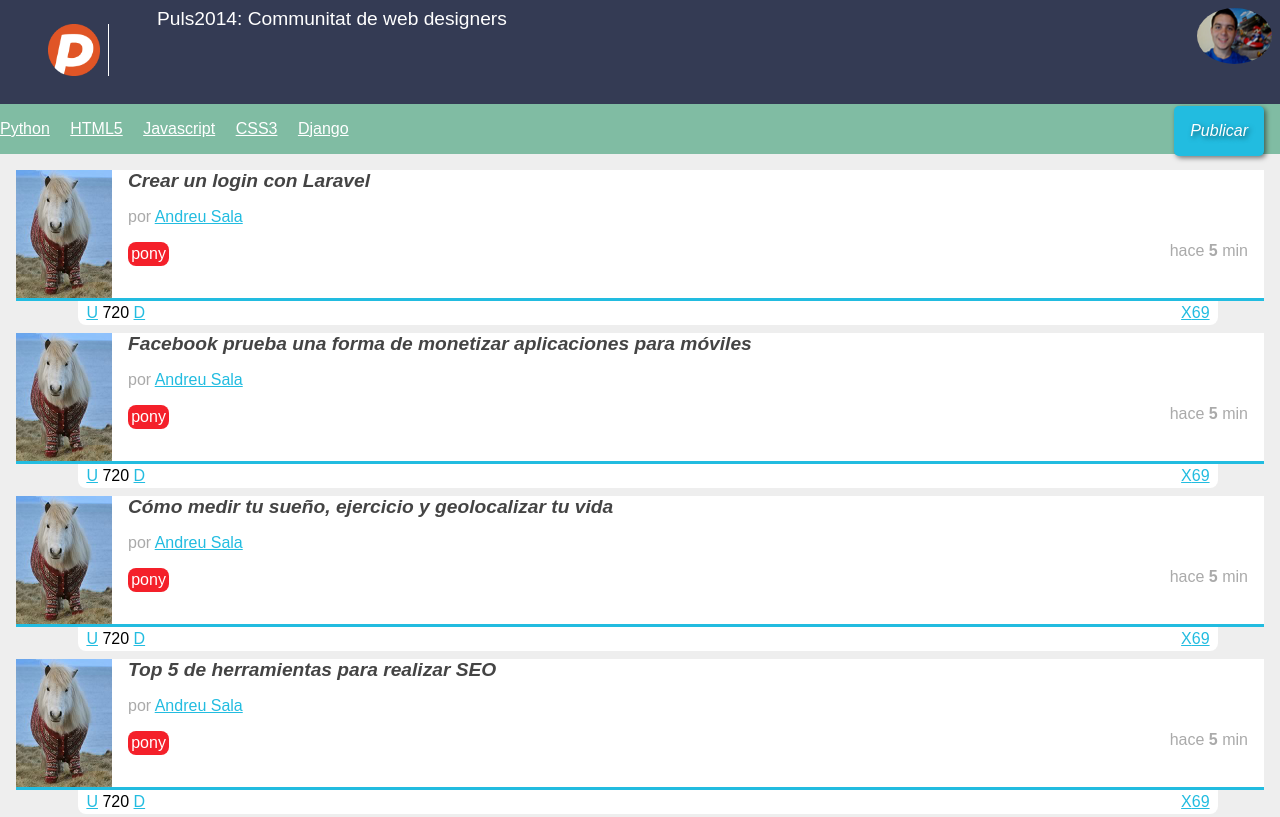
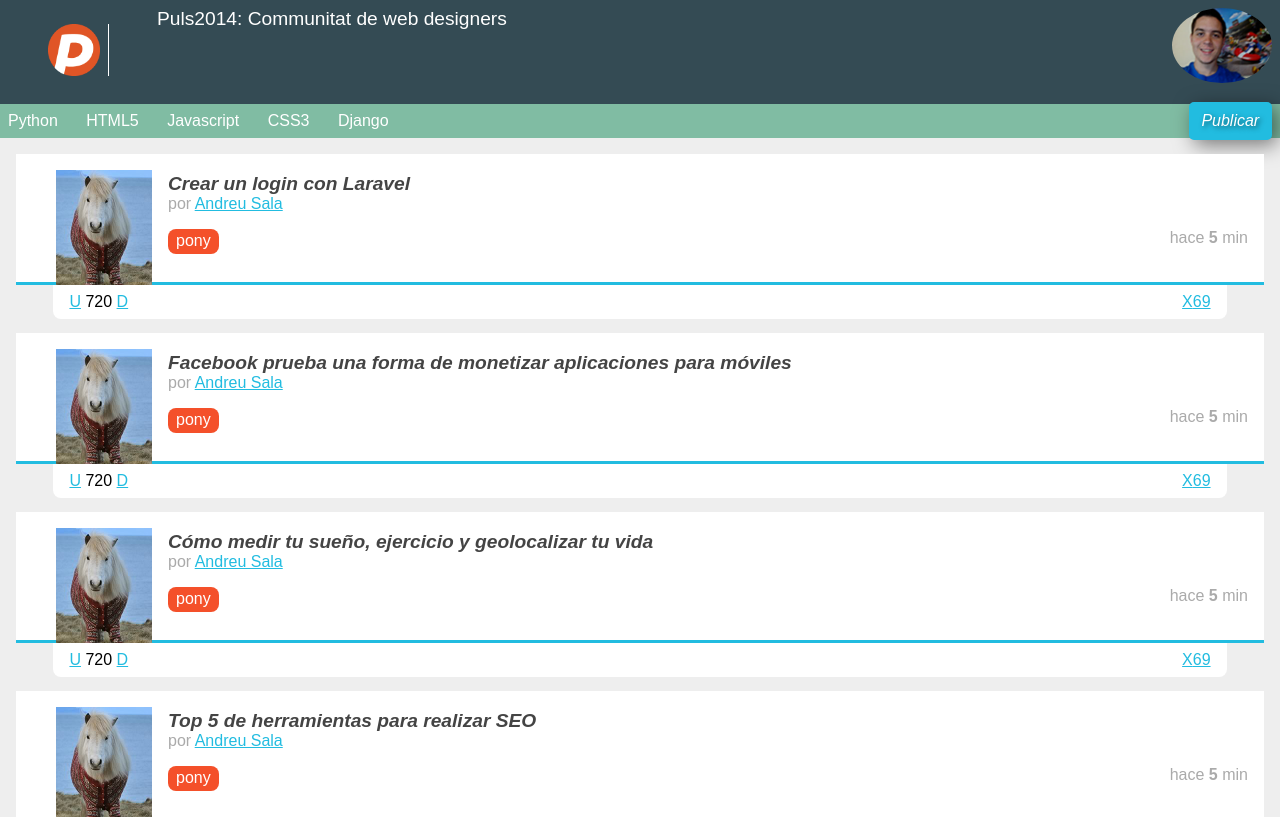
Before and after one commit to krotus/web-design, a plain HTML site: page index.html in a window 1280 px wide. Shown: the top 817 px of the page. Drawn offline with Linux system fonts and the light colour scheme.

Commit message:
Versió 1.1 css3

```diff
--- a/estilos.css
+++ b/estilos.css
@@ -2,76 +2,65 @@ a
 {
 	color: #22BCE0;
 }
-
 body
 {
 	background: #EEEEEE;
 	font-family: Arial;
 	font-size: 16px;
 }
-
 footer
 {
 	background: #22BCE0;
-	color: rgba(255,255,255,0.7); /*color blanc transparent al 70%*/
+	color: rgba(255,255,255,0.7);
+	padding: 1em;
 	text-align: center;
-	padding:1em;
 }
-
 footer p:first-child
 {
 	margin-bottom: 0;
 }
-
 footer p:last-child
 {
 	margin-top: 0;
 }
-
-footer p:last-child:before
-{
-	content: "- "
-}
-
 footer p:last-child:after
 {
 	content: " -";
 }
-
+footer p:last-child:before
+{
+	content: "- ";
+}
 header
 {
-	background: #343B54;
+	background: #344B54;
 	color: white;
+	overflow: hidden;
 	padding: 0.5em;
-	overflow: hidden;
+	position: relative;
 }
-
 header figure
 {
 	float: left;
 }
-
 header h1
 {
 	font-size: 1.2em;
 	font-weight: normal;
 	margin: 0 70px 0 0;
 }
-
 header #avatar
 {
 	margin: 0.5em 0.5em 0 0;
+	position: absolute;
+	right: 0;
 	top: 0;
-	right: 0;
-	position: absolute;
 }
-
 header #avatar img
 {
 	border-radius: 50%;
-	width: 75px;
+	width: 100px;
 }
-
 header #logo img
 {
 	border-right: 1px solid white;
@@ -79,129 +68,110 @@ header #logo img
 	margin-right: 0.5em;
 	width: 52px;
 }
-
 nav
 {
 	background: #80BCA3;
-	padding: 0.5em 0;
-	position:relative;
+	position: relative;
 }
-
 nav ul
 {
 	list-style: none;
 	margin: 0;
 	padding: 0;
 }
-
+nav ul li
+{
+	display: inline-block;
+	margin: 0 0.5em 0 0;
+}
+nav ul li a
+{
+	color: white;
+	display: block;
+	padding: 0.5em;
+	text-decoration: none;
+}
 nav ul #publicar_nav
 {
 	position: absolute;
-	top:0.1em;
-	right:0;
+	right: 0;
+	top: -0.1em;
 }
-
 nav ul #publicar_nav a
 {
 	background: #22BCE0;
 	border-radius: 5px;
-	padding: 1em;
-	text-decoration: none;
+	box-shadow: rgba(0,0,0,0.5) 5px 5px 20px;
 	font-style: italic;
+	padding: 0.6em 0.8em;
 	text-shadow: rgba(0,0,0,0.5) 2px 2px 5px;
-	box-shadow: rgba(0,0,0,0.5) 2px 2px 5px;
 }
-
-nav ul li
-{
-	display: inline-block;
-	margin: 0 1em 0 0;
-}
-
-nav ul li a
-{
-	color: white;
-	display: block;
-	padding: 0.5em 0;
-}
-
 #contenido
 {
 	margin: 1em;
 }
-
 #contenido .item
 {
 	background: white;
 	border-bottom: 3px solid #22BCE0;
-	margin-bottom: 2em;
+	margin-bottom: 3em;
 	min-height: 128px;
-	position:relative;
+	position: relative;
 }
-
-#contenido .item .imagen_item
-{
-	float: left;
-	margin: 0 1em 0 0;
-}
-
 #contenido .item .autor_item
 {
 	color: #AAA;
 }
-
 #contenido .item .datos_item
 {
 	margin: 1em 1em 0 0;
-	text-align: right;
 }
-
 #contenido .item .datos_item .fecha_item
 {
 	color: #AAA;
+	float: right;
 }
-
 #contenido .item .datos_item .tag_item
 {
-	background: #F4202A;
-	border-radius:0.5em;
-	color:white;
-	float:left;
+	background: #F4502A;
+	border-radius: 0.5em;
+	color: white;
 	display: inline-block;
-	padding: 0.2em;
-	text-decoration:none;
+	padding: 0.2em 0.5em;
+	text-decoration: none;
 }
-
+#contenido .item .imagen_item
+{
+	float: left;
+	margin-right: 1em;
+}
 #contenido .item .imagen_item img
 {
 	width: 96px;
 }
-
 #contenido .item .titulo_item
 {
 	font-size: 1.2em;
 	font-style: italic;
-	padding-top: 1em 1em 0 0;
+	margin-bottom: 0;
+	padding: 1em 1em 0 0;
 }
-
 #contenido .item .titulo_item a
 {
 	color: #444;
 	text-decoration: none;
 }
-
 #contenido .item .votacion
 {
+	background: white;
 	border-radius: 0 0 0.5em 0.5em;
+	left: 3%;
+	margin-top: 3px;
+	padding: 0.5em 1em;
 	position: absolute;
-	left:5%;
-	margin-top: 3px;
-	padding: 0.2em 0.5em;
-	top:100%;
-	background: white;
-	width: 90%;
+	right: 3%;
+	top: 100%;
 }
-
 #contenido .item .votacion .comentarios_item,
 #contenido .item .votacion .guardar_item
 {
```
